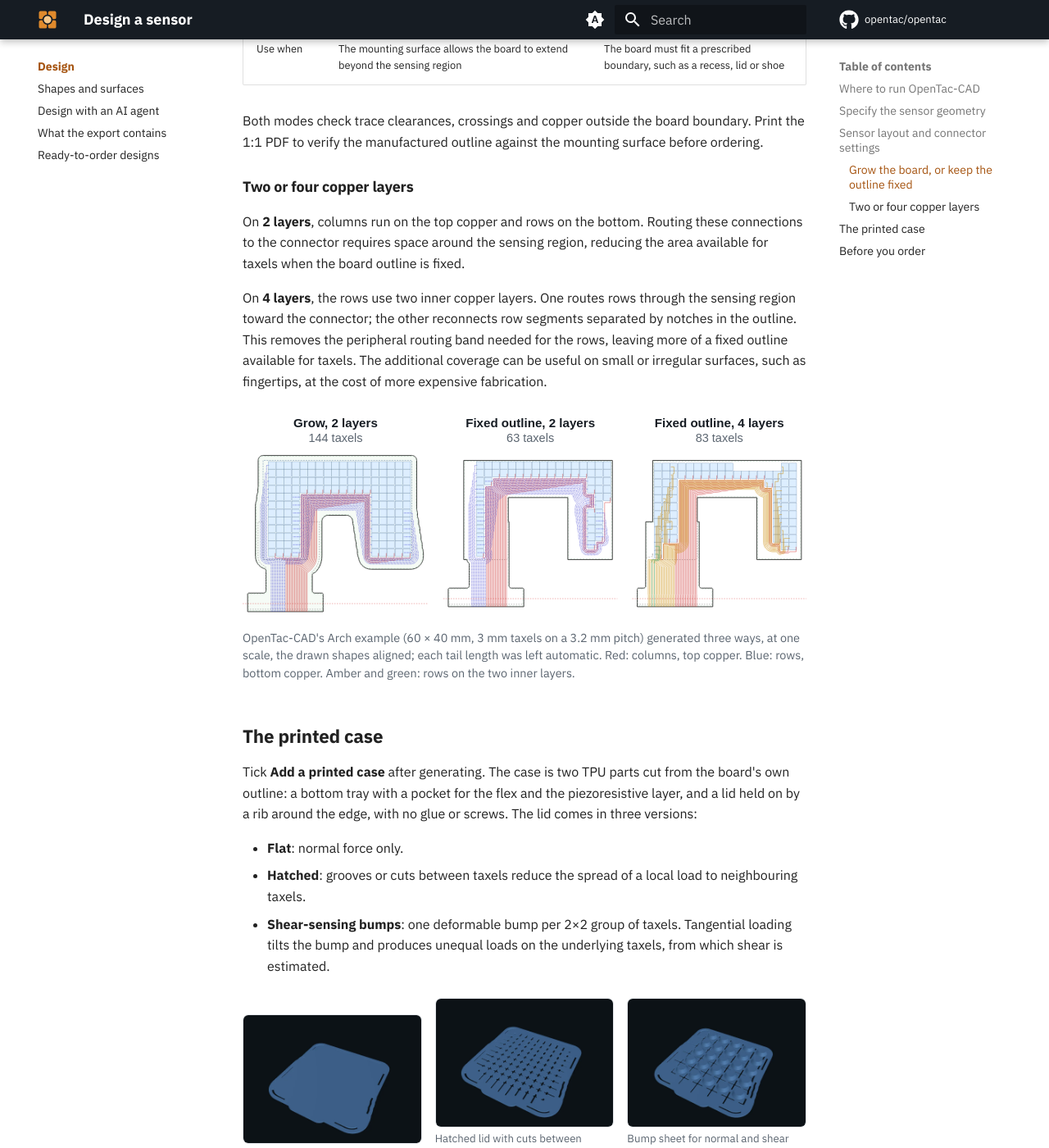
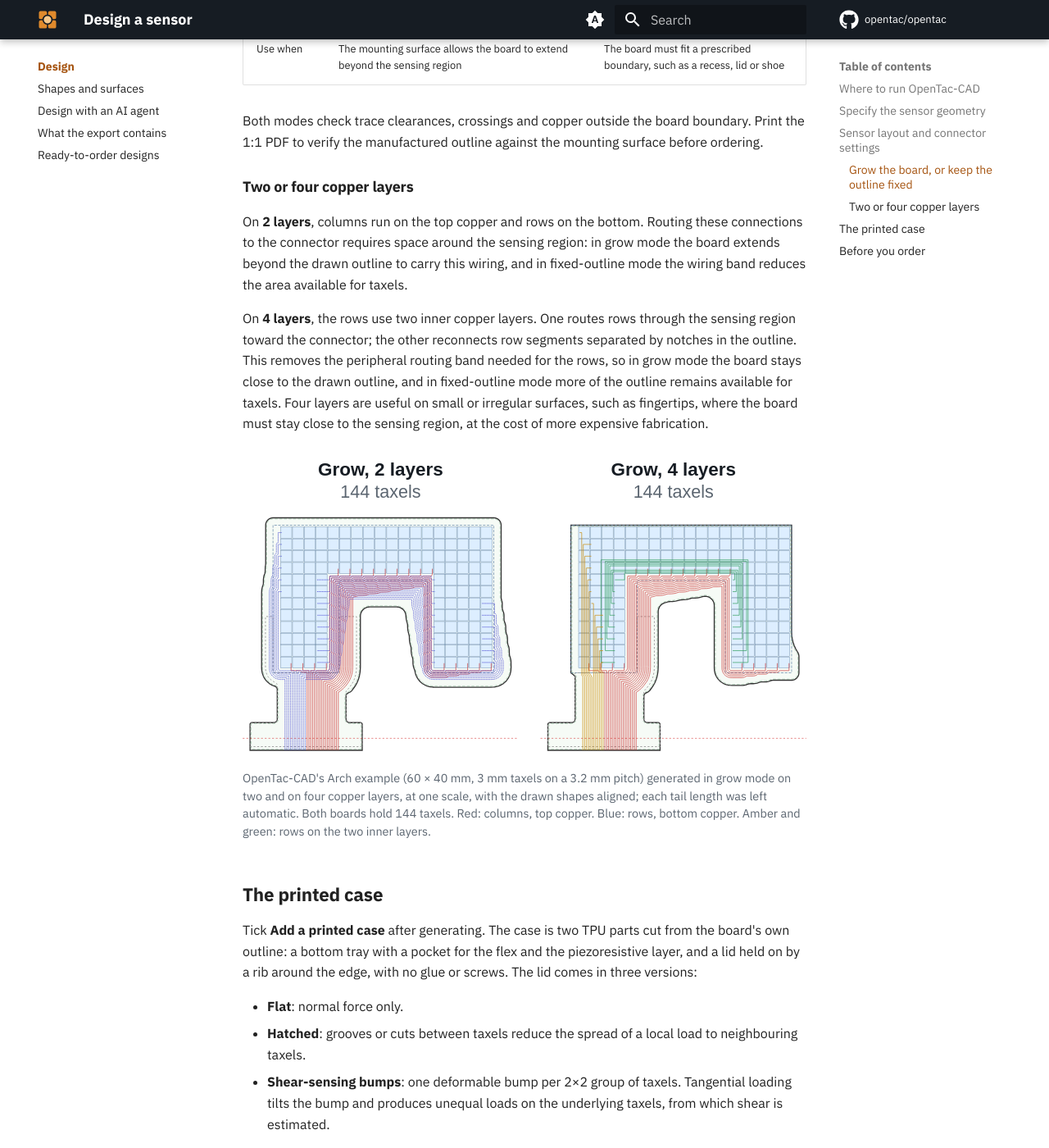
Before and after one commit to opentac/opentac.github.io, an MkDocs documentation site: the page built from docs/design/index.md, in a window 1280 px wide and 1400 px high, scrolled down 3838 px. Shown: the whole window at 82% size. Built offline with MkDocs 1.6.1 and Material for MkDocs 9.7.7, drawn with Linux system fonts in a browser that asks for light colours; comment, search, counter and statistics services are not loaded.

Commit message:
Design page: the layer comparison in grow mode, the default, on 2 and 4 layers

```diff
--- a/docs/design/index.md
+++ b/docs/design/index.md
@@ -87,13 +87,13 @@ Both modes check trace clearances, crossings and copper outside the board bounda
 
 ### Two or four copper layers
 
-On **2 layers**, columns run on the top copper and rows on the bottom. Routing these connections to the connector requires space around the sensing region, reducing the area available for taxels when the board outline is fixed.
+On **2 layers**, columns run on the top copper and rows on the bottom. Routing these connections to the connector requires space around the sensing region: in grow mode the board extends beyond the drawn outline to carry this wiring, and in fixed-outline mode the wiring band reduces the area available for taxels.
 
-On **4 layers**, the rows use two inner copper layers. One routes rows through the sensing region toward the connector; the other reconnects row segments separated by notches in the outline. This removes the peripheral routing band needed for the rows, leaving more of a fixed outline available for taxels. The additional coverage can be useful on small or irregular surfaces, such as fingertips, at the cost of more expensive fabrication.
+On **4 layers**, the rows use two inner copper layers. One routes rows through the sensing region toward the connector; the other reconnects row segments separated by notches in the outline. This removes the peripheral routing band needed for the rows, so in grow mode the board stays close to the drawn outline, and in fixed-outline mode more of the outline remains available for taxels. Four layers are useful on small or irregular surfaces, such as fingertips, where the board must stay close to the sensing region, at the cost of more expensive fabrication.
 
 <figure class="ot-fig" markdown="span">
-  [![Three OpenTac-CAD previews of the same arch outline at one scale. Grow, 2 layers: the board spreads past the drawn shape and holds 144 taxels. Fixed outline, 2 layers: the board is the drawn shape, a wiring band runs inside its edge, 63 taxels. Fixed outline, 4 layers: rows run on the inner layers in amber and green, 83 taxels.](../assets/diagrams/design_modes.svg){ loading=lazy }](../assets/diagrams/design_modes.svg)
-  <figcaption>OpenTac-CAD's Arch example (60&nbsp;&times;&nbsp;40&nbsp;mm, 3&nbsp;mm taxels on a 3.2&nbsp;mm pitch) generated three ways, at one scale, the drawn shapes aligned; each tail length was left automatic. Red: columns, top copper. Blue: rows, bottom copper. Amber and green: rows on the two inner layers.</figcaption>
+  [![Two OpenTac-CAD previews of the same arch outline in grow mode, at one scale. Two layers: the board extends past the drawn shape to carry the row wiring around the sensing region, 144 taxels. Four layers: the rows run on the inner layers in amber and green, the board stays close to the drawn shape, 144 taxels.](../assets/diagrams/design_modes.svg){ loading=lazy }](../assets/diagrams/design_modes.svg)
+  <figcaption>OpenTac-CAD's Arch example (60&nbsp;&times;&nbsp;40&nbsp;mm, 3&nbsp;mm taxels on a 3.2&nbsp;mm pitch) generated in grow mode on two and on four copper layers, at one scale, with the drawn shapes aligned; each tail length was left automatic. Both boards hold 144 taxels. Red: columns, top copper. Blue: rows, bottom copper. Amber and green: rows on the two inner layers.</figcaption>
 </figure>
 
 ## The printed case
```
Also changed, not shown: docs/assets/diagrams/design_modes.svg.
